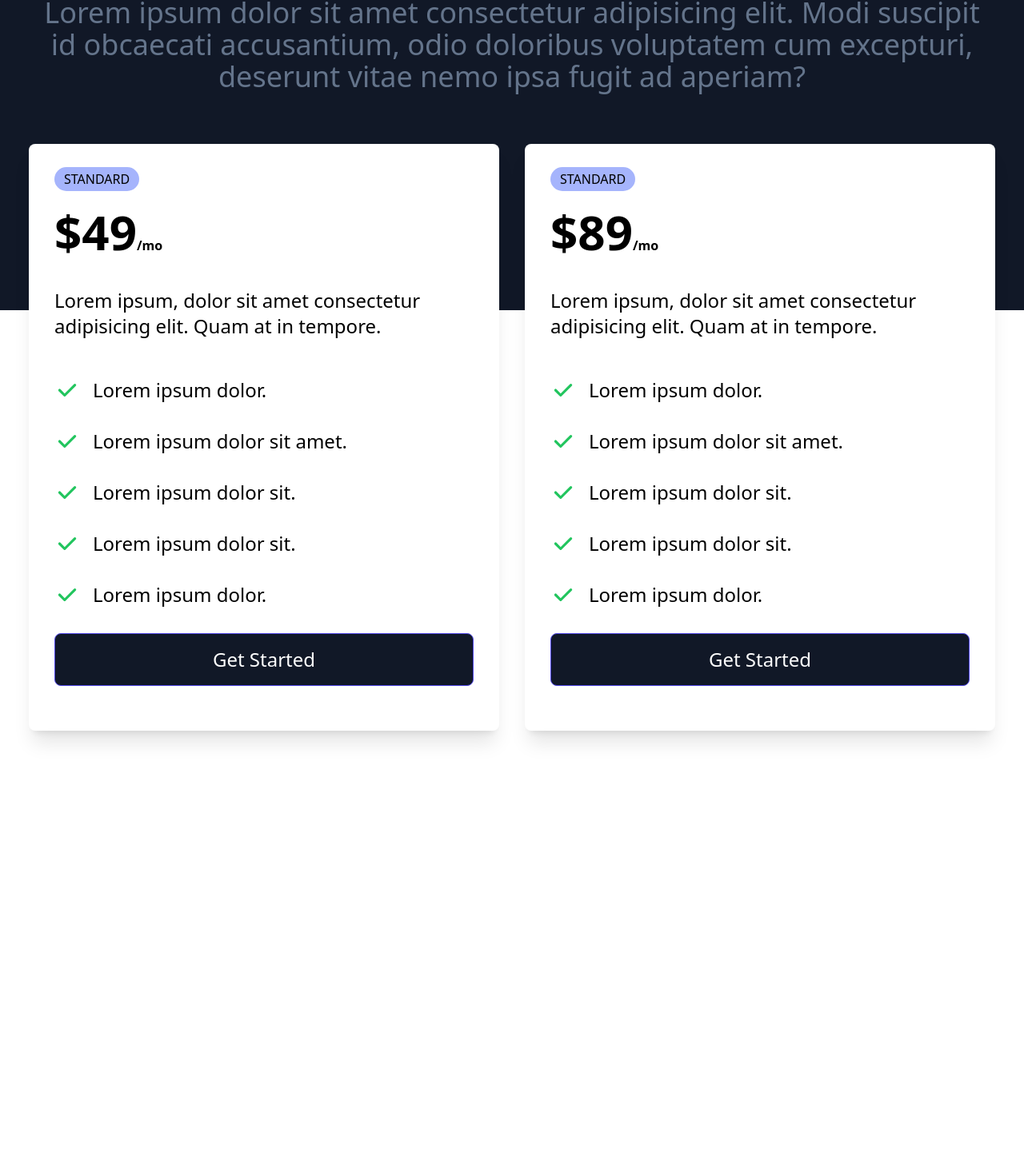
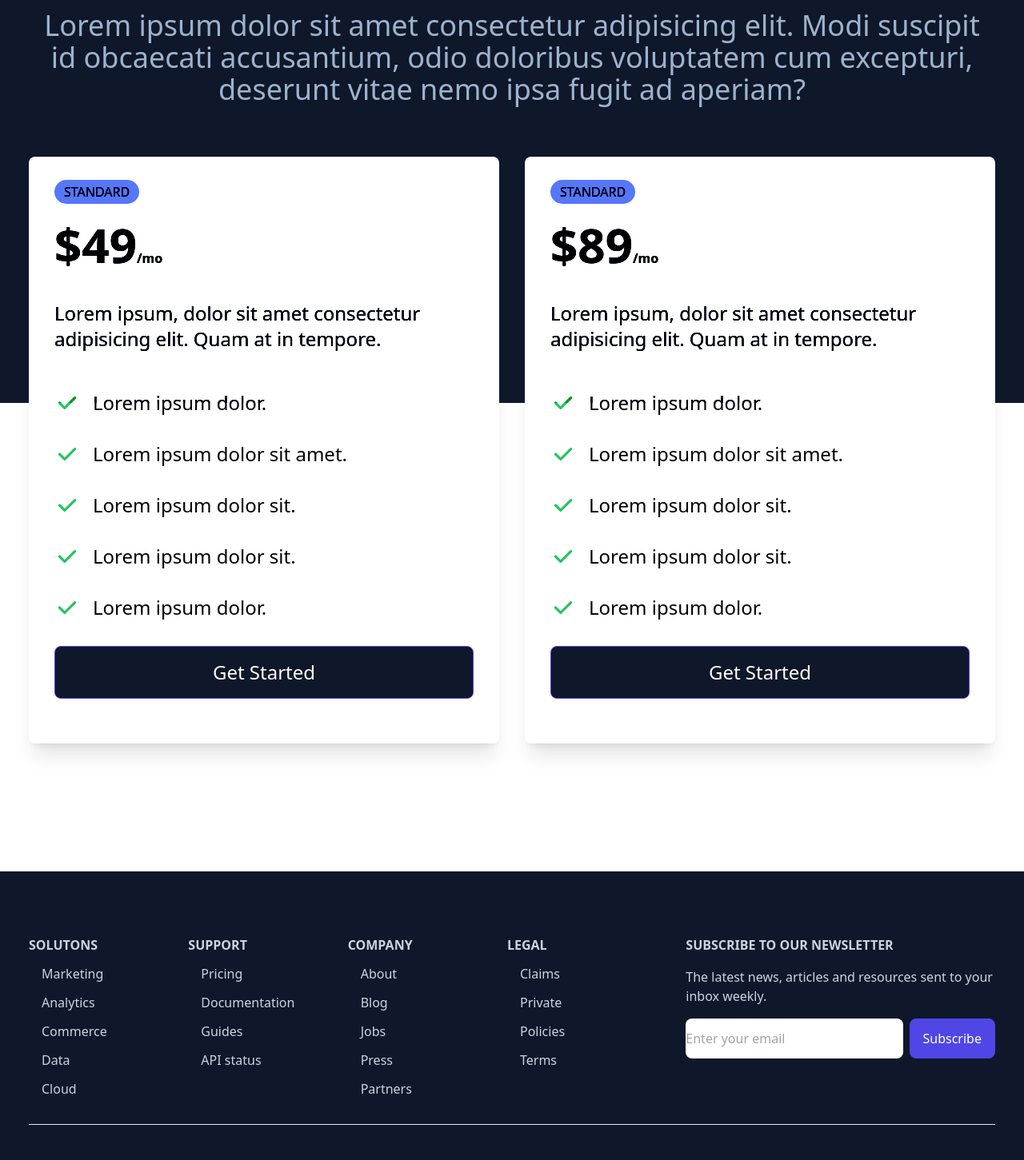
Before and after one commit to jehangir147/Cloud-app, a React (Create React App) app: page / in a window 1280 px wide. Shown: the part 3418-4869 px from the top of the page at 80% size. Before the commit the page ends 4396 px from the top, so only its background shows below. Built offline with nearby package versions, Linux system fonts and the light colour scheme.

Commit message:
implemented Footer section

```diff
--- a/package.json
+++ b/package.json
@@ -11,6 +11,7 @@
     "react-dom": "^18.2.0",
     "react-icons": "^4.10.1",
     "react-scripts": "5.0.1",
+    "react-scroll": "^1.8.9",
     "web-vitals": "^2.1.4"
   },
   "scripts": {
--- a/src/App.js
+++ b/src/App.js
@@ -1,5 +1,6 @@
 import About from "./components/About";
 import AllInOne from "./components/AllInOne";
+import Footer from "./components/Footer";
 import Hero from "./components/Hero";
 import Navbar from "./components/Navbar";
 import Pricing from "./components/Pricing";
@@ -14,6 +15,7 @@ function App() {
       <Support />
       <AllInOne />
       <Pricing />
+      <Footer />
     </>
   );
 }
--- /dev/null
+++ b/src/components/Footer.jsx
@@ -0,0 +1,93 @@
+import React from "react";
+
+import { Link, animateScroll as scroll } from "react-scroll";
+
+import {
+  FaFacebook,
+  FaGithub,
+  FaInstagram,
+  FaTwitter,
+  FaTwitch,
+} from "react-icons/fa";
+
+const Footer = () => {
+  return (
+    <div className=" w-full bg-slate-900 ">
+      <div className=" py-20 max-w-[1240px] h-full mx-auto px-4">
+        <div className="text-slate-300 grid md:grid-cols-6 md:gap-x-4 gap-y-8 lg:gap-x-6">
+          <div className="grid col-span-4 grid-cols-2 md:grid-cols-4 ">
+            <div>
+              <h5 className=" font-bold text-l">SOLUTONS</h5>
+              <div className=" pl-4 ">
+                <p className="pt-3">Marketing</p>
+                <p className=" pt-3">Analytics</p>
+                <p className=" pt-3">Commerce</p>
+                <p className=" pt-3">Data</p>
+                <p className=" pt-3">Cloud</p>
+              </div>
+            </div>
+            <div>
+              <h5 className=" font-bold text-l">SUPPORT</h5>
+              <div className=" pl-4 ">
+                <p className="pt-3">Pricing</p>
+                <p className=" pt-3">Documentation</p>
+                <p className=" pt-3">Guides</p>
+                <p className=" pt-3">API status</p>
+              </div>
+            </div>
+            <div>
+              <h5 className=" font-bold text-l">COMPANY</h5>
+              <div className=" pl-4 ">
+                <p className="pt-3">About</p>
+                <p className=" pt-3">Blog</p>
+                <p className=" pt-3">Jobs</p>
+                <p className=" pt-3">Press</p>
+                <p className=" pt-3">Partners</p>
+              </div>
+            </div>
+            <div>
+              <h5 className=" font-bold text-l">LEGAL</h5>
+              <div className=" pl-4 ">
+                <p className="pt-3">Claims</p>
+                <p className=" pt-3">Private</p>
+                <p className=" pt-3">Policies</p>
+                <p className=" pt-3">Terms</p>
+              </div>
+            </div>
+          </div>
+          <div className=" grid col-span-2 text-center md:text-start">
+            <div>
+              <h5 className=" font-bold text-l">SUBSCRIBE TO OUR NEWSLETTER</h5>
+              <p className="py-4">
+                The latest news, articles and resources sent to your inbox
+                weekly.
+              </p>
+              <div className=" flex h-[50px]">
+                <input
+                  type="text"
+                  className=" w-full mr-2 rounded-lg"
+                  placeholder="Enter your email"
+                />
+                <button className=" px-4">Subscribe</button>
+              </div>
+            </div>
+          </div>
+        </div>
+        <hr className=" bg-slate-500 my-8" />
+
+        <div className=" text-slate-600 flex flex-col  sm:flex-row  justify-between items-center">
+          <p> @2022 Workflow, LLC. All rights reserved.</p>
+          <div className="flex justify-between w-[300px] pt-4 text-2xl">
+            <FaFacebook />
+            <FaInstagram />
+            <FaTwitter />
+            <FaTwitch />
+            <FaGithub />
+          </div>
+        </div>
+      </div>
+    </div>
+  );
+};
+
+export default Footer;
--- a/src/components/Pricing.jsx
+++ b/src/components/Pricing.jsx
@@ -3,15 +3,15 @@ import { CheckIcon } from "@heroicons/react/solid";
 
 const Pricing = () => {
   return (
-    <div className=" w-full mt-16">
-      <div className=" w-full h-[700px] bg-gray-900">
+    <div className=" w-full my-24">
+      <div className=" w-full h-[800px] bg-slate-900 absolute mix-blend-overlay"></div>
       <div className=" max-w-[1240px] mx-auto px-4 py-16">
-          <div className=" text-center py-16">
-            <h2 className=" text-4xl text-slate-500 ">PRICING</h2>
+        <div className=" text-center py-16 text-slate-300">
+          <h2 className=" text-4xl  ">PRICING</h2>
           <h1 className=" text-6xl font-bold text-white py-10">
             The right price for your research.
           </h1>
-            <p className=" text-4xl text-slate-500 ">
+          <p className=" text-4xl ">
             Lorem ipsum dolor sit amet consectetur adipisicing elit. Modi
             suscipit id obcaecati accusantium, odio doloribus voluptatem cum
             excepturi, deserunt vitae nemo ipsa fugit ad aperiam?
@@ -54,11 +54,11 @@ const Pricing = () => {
                 <p className=" text-2xl py-4">Lorem ipsum dolor.</p>
               </div>
             </div>
-              <button className=" bg-gray-900 text-white text-2xl p-4 w-full mt-4 mb-14">
+            <button className=" bg-slate-900 text-white text-2xl p-4 w-full mt-4 mb-14">
               Get Started
             </button>
           </div>
-            <div className=" bg-white border-gray-300 rounded-lg shadow-xl px-8">
+          <div className=" bg-white border-slate-300 rounded-lg shadow-xl px-8">
             <div className=" pt-8 pb-4">
               <span className=" bg-indigo-300 rounded-2xl px-3 py-1">
                 STANDARD
@@ -94,10 +94,9 @@ const Pricing = () => {
                 <p className=" text-2xl py-4">Lorem ipsum dolor.</p>
               </div>
             </div>
-              <button className=" bg-gray-900 text-white text-2xl p-4 w-full mt-4 mb-14">
+            <button className=" bg-slate-900 text-white text-2xl p-4 w-full mt-4 mb-14">
               Get Started
             </button>
-            </div>
           </div>
         </div>
       </div>
```
Also changed, not shown: 1 other file (tests, documents, lock files or other folders). Lines whose indentation alone changed are shown as unchanged.
